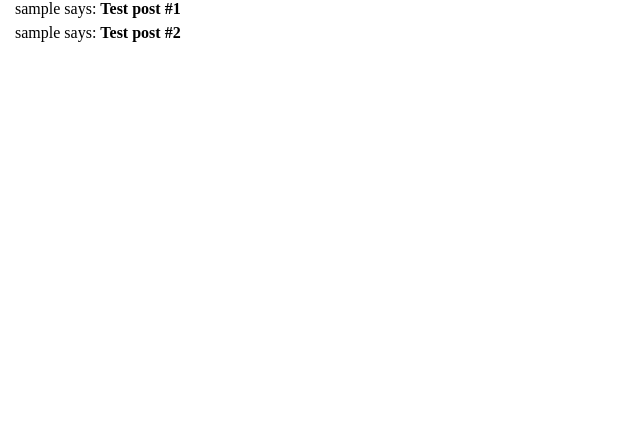
After one commit to rhyspowell/microblog, a Flask app: a page that uses app/templates/base.html in a window 1280 px wide. The commit adds this page. Shown: the part 375-800 px from the top of the page, without its empty margins (0-640 px from the left). Run offline with Flask 2, Linux system fonts and the light colour scheme; the visitor is signed in with stand-in values (Sample User, id 1); data comes from the database, SQL or seed files in the repository.

Commit message:
Add profile page

```diff
--- a/app/models.py
+++ b/app/models.py
@@ -2,6 +2,7 @@ from datetime import datetime
 from app import db, login
 from werkzeug.security import generate_password_hash, check_password_hash
 from flask_login import UserMixin
+from hashlib import md5
 
 
 @login.user_loader
@@ -25,6 +26,10 @@ class User(UserMixin, db.Model):
     def check_password(self, password):
         return check_password_hash(self.password_hash, password)
 
+    def avatar(self, size):
+        digest = md5(self.email.lower().encode('utf-8')).hexdigest()
+        return 'https://www.gravatar.com/avatar/{}?d=identicon&s={}'.format(digest, size)
+
 
 class Post(db.Model):
     id = db.Column(db.Integer, primary_key=True)
--- a/app/routes.py
+++ b/app/routes.py
@@ -60,3 +60,14 @@ def register():
         flash('Congratulations, you are now a registered user')
         return redirect(url_for('login'))
     return render_template('register.html', title='Register', form=form)
+
+
+@app.route('/user/<username>')
+@login_required
+def user(username):
+    user = User.query.filter_by(username=username).first_or_404()
+    posts = [
+        {'author': user, 'body': 'Test post #1'},
+        {'author': user, 'body': 'Test post #2'}
+    ]
+    return render_template('user.html', user=user, posts=posts)
--- a/app/templates/base.html
+++ b/app/templates/base.html
@@ -14,7 +14,8 @@
             {% if current_user.is_anonymous %}
             <a href="{{ url_for('login') }}">Login</a>
             {% else %}
-            <a href="{{ url_for('logout') }}">Logout</a>
+                <a href="{{ url_for('user', username=current_user.username) }}">Profile</a>
+                <a href="{{ url_for('logout') }}">Logout</a>
             {% endif %}
         </div>
         <hr>
--- /dev/null
+++ b/app/templates/user.html
@@ -0,0 +1,20 @@
+{%  extends "base.html" %}
+
+{% block content %}
+    <table>
+        <tr valign="top">
+            <td><img src="{{ user.avatar(128) }}"></td>
+            <td><h1>User: {{ user.username }}</h1></td>
+        </tr>
+    </table>
+
+    <hr>
+    {% for post in posts %}
+        <table>
+            <tr valign="top">
+                <td><img src=""{{ post.author.avatar(36) }}</td>
+                <td>{{ post.author.username }} says: <b>{{ post.body }}</b></td>
+            </tr>
+        </table>
+    {% endfor %}
+{% endblock %}
```
